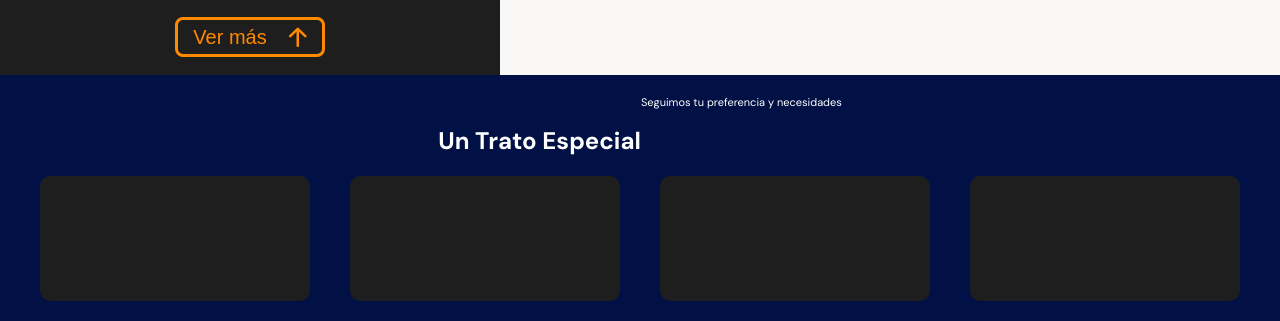
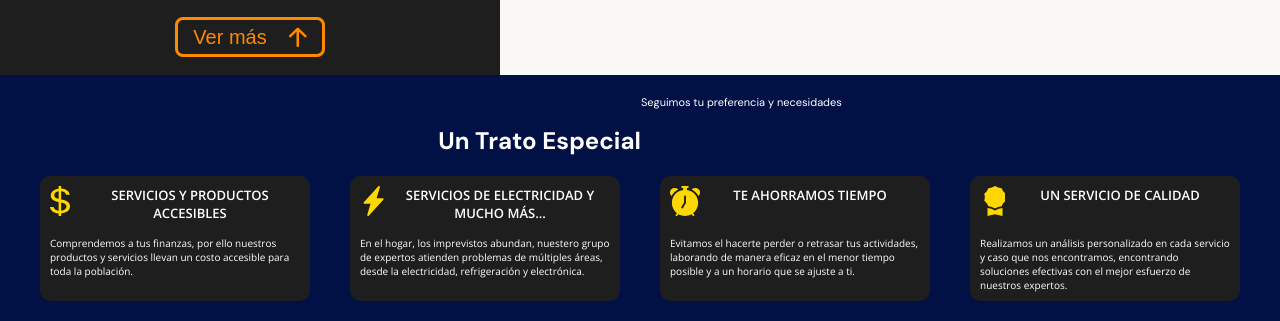
Before and after one commit to Alva19/ree-servicios, a plain HTML site: page index.html in a window 1280 px wide. Shown: the part 1031-1352 px from the top of the page. Drawn offline with nearby package versions, Linux system fonts and the light colour scheme.

Commit message:
Terminar sección de beneficios

```diff
--- a/index.html
+++ b/index.html
@@ -62,23 +62,38 @@
             <section class="benefits-cards-container">
                 <article class="benefits-card money-benefit-card--container">
                     <span></span>
-                    <h3></h3>
-                    <p></p>
+                    <h3>
+                        SERVICIOS Y PRODUCTOS
+                        ACCESIBLES
+                        </h3>
+                    <p>
+                        Comprendemos a tus finanzas, por ello nuestros productos y servicios llevan
+                        un costo accesible para toda la población.
+                    </p>
                 </article>
                 <article class="benefits-card electricity-benefit-card--container">
                     <span></span>
-                    <h3></h3>
-                    <p></p>
+                    <h3>SERVICIOS DE ELECTRICIDAD Y MUCHO MÁS...</h3>
+                    <p>
+                        En el hogar, los imprevistos abundan, nuestero grupo de expertos atienden problemas de múltiples
+                        áreas, desde la electricidad, refrigeración y electrónica.
+                    </p>
                 </article>
                 <article class="benefits-card time-benefit-card--container">
                     <span></span>
-                    <h3></h3>
-                    <p></p>
+                    <h3>TE AHORRAMOS TIEMPO</h3>
+                    <p>
+                        Evitamos el hacerte perder o retrasar tus actividades, laborando de manera eficaz en el
+                        menor tiempo posible y a un horario que se ajuste a ti.
+                    </p>
                 </article>
                 <article class="benefits-card quality-benefit-card--container">
                     <span></span>
-                    <h3></h3>
-                    <p></p>
+                    <h3>UN SERVICIO DE CALIDAD</h3>
+                    <p>
+                        Realizamos un análisis personalizado en cada servicio y caso que nos encontramos, encontrando
+                        soluciones efectivas con el mejor esfuerzo de nuestros expertos.
+                    </p>
                 </article>
             </section>
         </section>
--- a/style.css
+++ b/style.css
@@ -91,7 +91,6 @@ header{
     min-width: 288px;
     max-width: 900px;
     text-align: center;
-    align-self: center;
     margin: 0 auto;
 }
 .number-header {
@@ -335,6 +334,7 @@ header{
     flex-wrap: wrap;
     justify-content: center;
     margin: 0 auto;
+    color: white;
 }
 
 .benefits-card {
@@ -343,4 +343,116 @@ header{
     border-radius: 10px;
     margin: 20px 20px;
     background-color: var(--warm-black);
+    font-family: 'Open Sans', sans-serif;
 }
+
+.money-benefit-card--container {
+}
+
+.money-benefit-card--container span {
+    display: block;
+    width: 20px;
+    height: 30px;
+    background-image: url('./recursos/iconos/CurrencyDollar.svg');
+    margin: 10px;
+}
+
+.money-benefit-card--container h3{
+    width: 220px;
+    height: 20px;
+    text-align: center;
+    margin-left: 40px;
+    font-size: 1.3rem;
+    font-weight: 600;
+    position: relative;
+    bottom: 40px;
+}
+
+.money-benefit-card--container p{
+    display: flex;
+    justify-content: center;
+    margin: 0 10px;
+    position: relative;
+    bottom: 10px;
+}
+
+.electricity-benefit-card--container span {
+    display: block;
+    width: 25px;
+    height: 30px;
+    background-image: url('./recursos/iconos/LightningChargeFill.svg');
+    margin: 10px;
+}
+
+.electricity-benefit-card--container h3{
+    width: 220px;
+    height: 20px;
+    text-align: center;
+    margin-left: 40px;
+    font-size: 1.3rem;
+    font-weight: 600;
+    position: relative;
+    bottom: 40px;
+}
+
+.electricity-benefit-card--container p{
+    display: flex;
+    justify-content: center;
+    margin: 0 10px;
+    position: relative;
+    bottom: 10px;
+}
+
+.time-benefit-card--container span {
+    display: block;
+    width: 30px;
+    height: 30px;
+    background-image: url('./recursos/iconos/AlarmFill.svg');
+    margin: 10px;
+}
+
+.time-benefit-card--container h3{
+    width: 220px;
+    height: 20px;
+    text-align: center;
+    margin-left: 40px;
+    font-size: 1.3rem;
+    font-weight: 600;
+    position: relative;
+    bottom: 40px;
+}
+
+.time-benefit-card--container p{
+    display: flex;
+    justify-content: center;
+    margin: 0 10px;
+    position: relative;
+    bottom: 10px;
+}
+
+.quality-benefit-card--container span {
+    display: block;
+    width: 25px;
+    height: 30px;
+    background-image: url('./recursos/iconos/AwardFill.svg');
+    margin: 10px;
+}
+
+.quality-benefit-card--container h3{
+    width: 220px;
+    height: 20px;
+    text-align: center;
+    margin-left: 40px;
+    font-size: 1.3rem;
+    font-weight: 600;
+    position: relative;
+    bottom: 40px;
+}
+
+.quality-benefit-card--container p{
+    display: flex;
+    justify-content: center;
+    margin: 0 10px;
+    position: relative;
+    bottom: 10px;
+}
```
